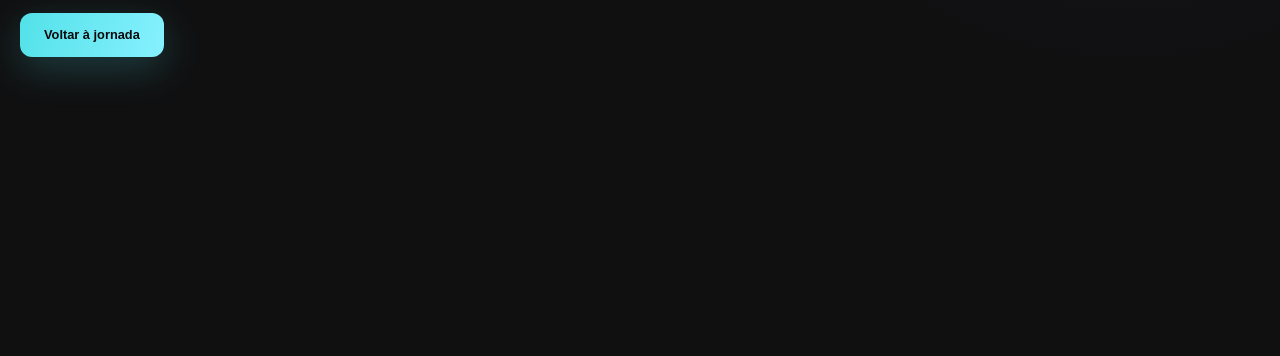
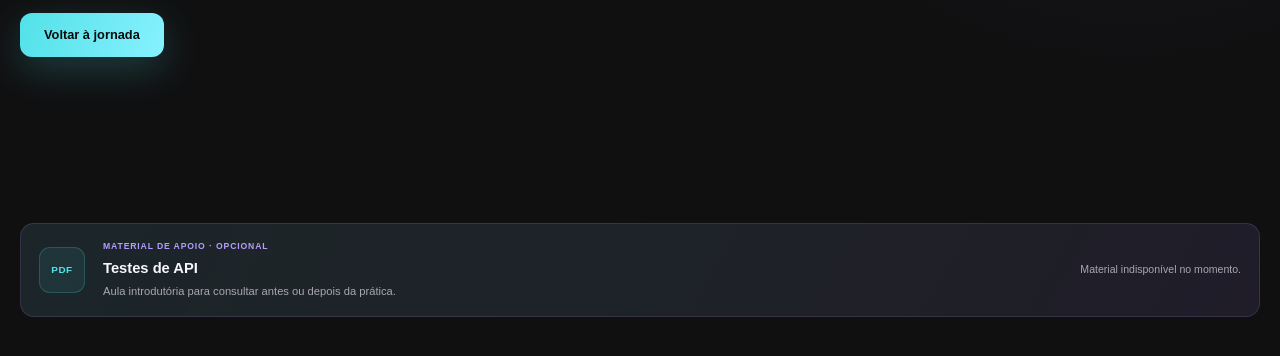
Before and after one commit to gufvr/qa-quest, a website built with Vite: page api.html in a window 1280 px wide. Shown: the part 376-732 px from the top of the page. Built offline with nearby package versions, Linux system fonts and the light colour scheme; no server answers.

Commit message:
feat(materials): adiciona apostila de Testes de API à trilha 04

```diff
--- a/api.html
+++ b/api.html
@@ -22,6 +22,8 @@
         <p>Esta missão inclui os conceitos necessários e independe de Relato de Defeitos, E2E ou outras trilhas.</p>
         <a id="api-locked-link" class="button button--primary" href="index.html">Voltar à jornada</a>
       </section>
+      <qa-support-material mission-id="api"></qa-support-material>
+
       <div id="api-content" hidden>
         <header class="api-intro">
           <div><span class="label label--cyan">TRILHA 04 · PRÁTICA PROFISSIONAL</span><h1>O status conta só uma parte.</h1></div>
@@ -141,6 +143,7 @@
     <script type="module" src="components/theme-toggle.js"></script>
     <script type="module" src="components/header.js"></script>
     <script type="module" src="components/save-status.js"></script>
+    <script type="module" src="components/support-material.js"></script>
     <script type="module" src="core/progress.js"></script>
     <script type="module" src="pages/api.js"></script>
   </body>
--- a/core/content-catalog.js
+++ b/core/content-catalog.js
@@ -279,6 +279,16 @@ export const supportMaterials = [
     filename: "qa-quest-relato-defeitos-evidencias.pdf",
     format: "PDF",
     version: "1.0"
+  },
+  {
+    id: "api-testing",
+    missionId: "api",
+    title: "Testes de API",
+    description: "Aula introdutória para consultar antes ou depois da prática.",
+    path: "materiais/qa-quest-testes-api.pdf",
+    filename: "qa-quest-testes-api.pdf",
+    format: "PDF",
+    version: "1.0"
   }
 ];
 
```
Also changed, not shown: 1 other file.
